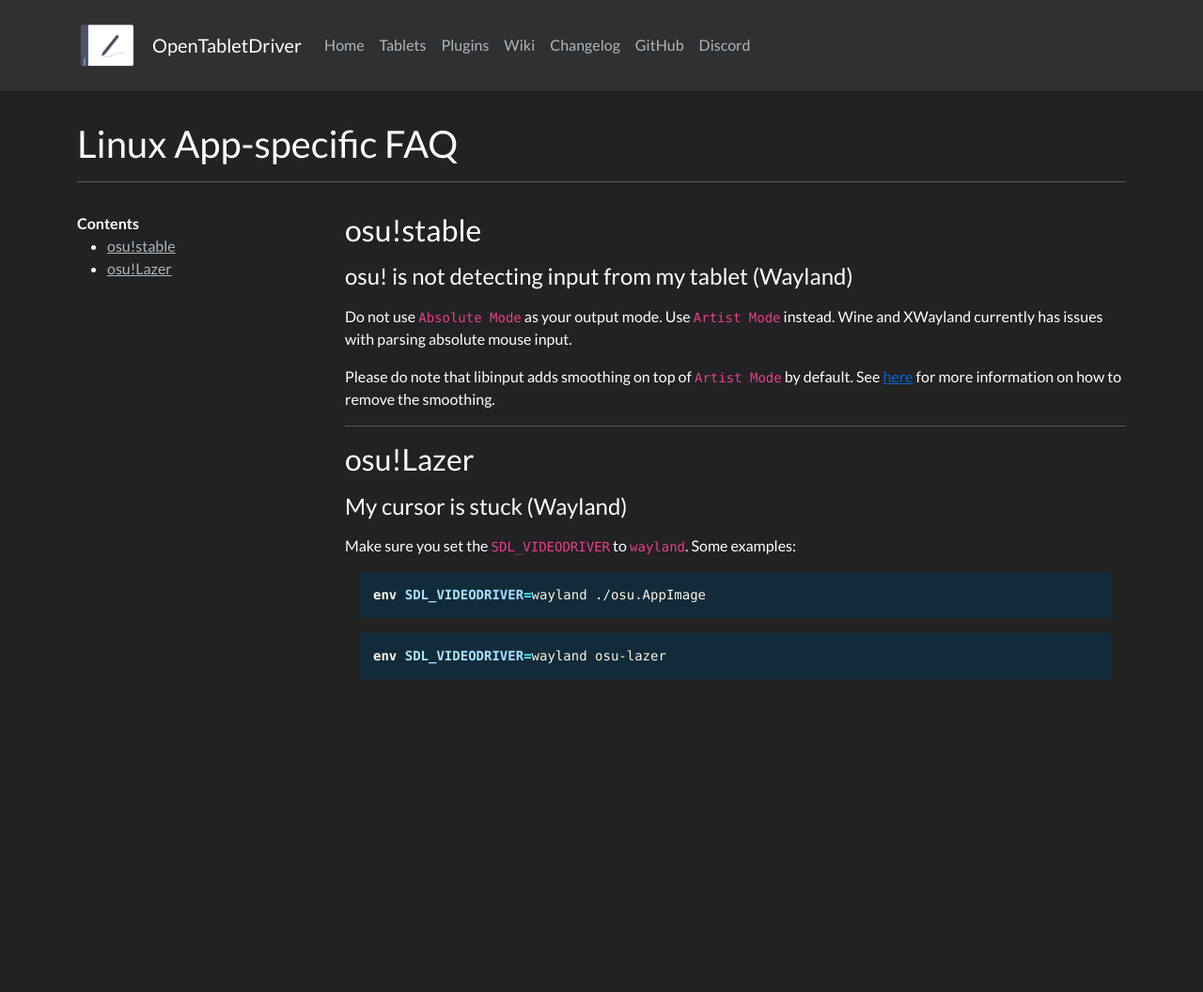
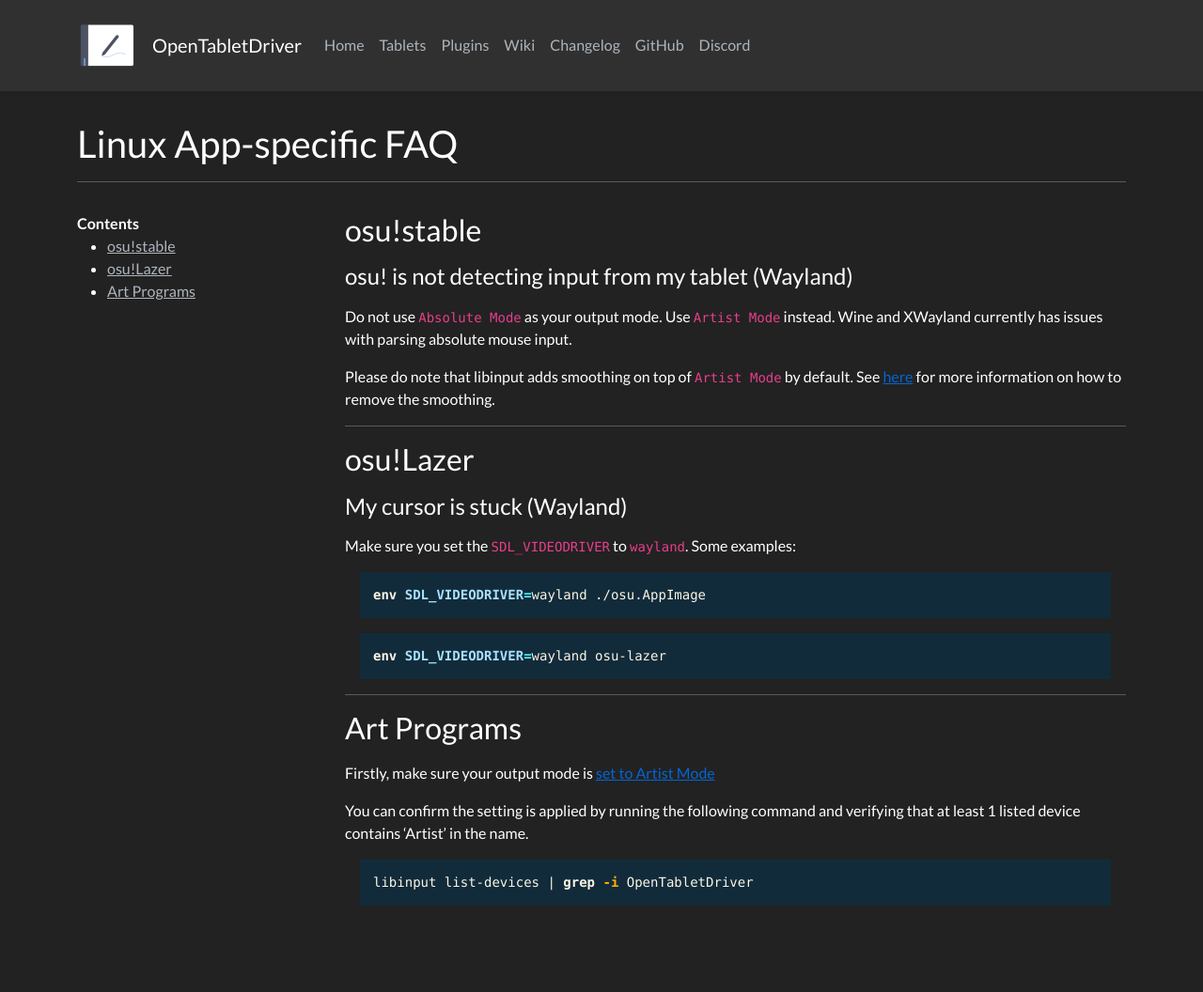
Before and after one commit to OpenTabletDriver/opentabletdriver.github.io, a Jekyll site: the page built from _wiki/FAQ/LinuxAppSpecific.md, in a window 1280 px wide. Shown: the whole page at 94% size. Built offline with Jekyll 4.4.1, drawn with Linux system fonts in a browser that asks for light colours; nearby versions of some CDN libraries; before the commit the page ends 900 px from its top, so only the background shows below that.

Commit message:
linux/FAQ: Add Art section

````diff
--- a/_wiki/FAQ/LinuxAppSpecific.md
+++ b/_wiki/FAQ/LinuxAppSpecific.md
@@ -25,3 +25,14 @@ env SDL_VIDEODRIVER=wayland ./osu.AppImage
 ```bash
 env SDL_VIDEODRIVER=wayland osu-lazer
 ```
+
+---
+
+### Art Programs {#art}
+
+Firstly, make sure your output mode is [set to Artist Mode]({% link _wiki/FAQ/Linux.md %}#artist-mode %})
+
+You can confirm the setting is applied by running the following command and verifying that at least 1 listed device contains 'Artist' in the name.
+```bash
+libinput list-devices | grep -i OpenTabletDriver
+```
````
